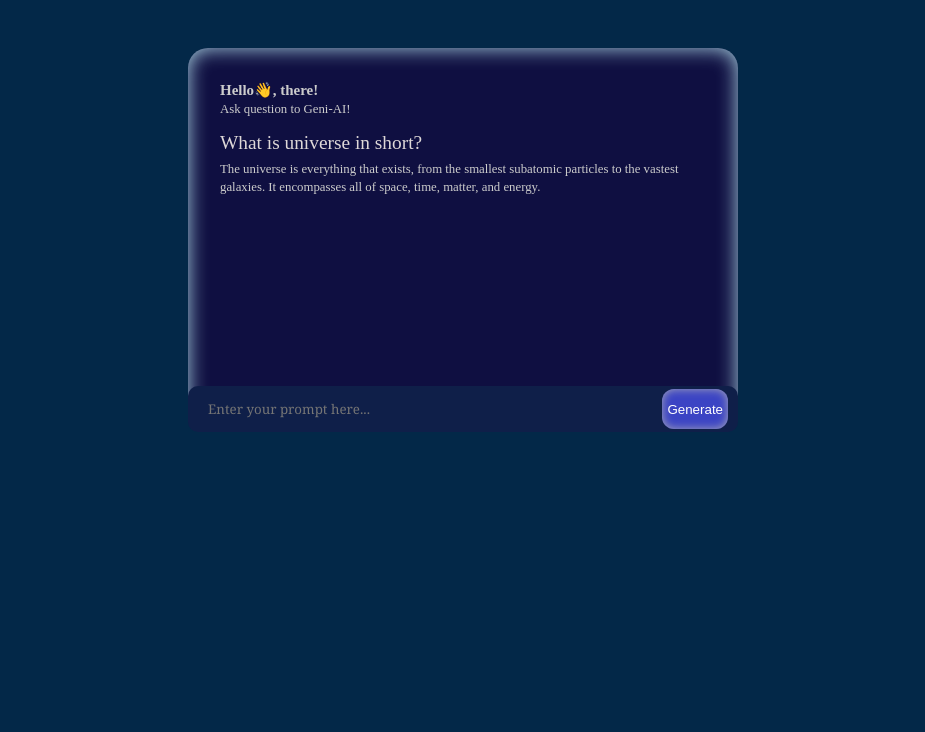
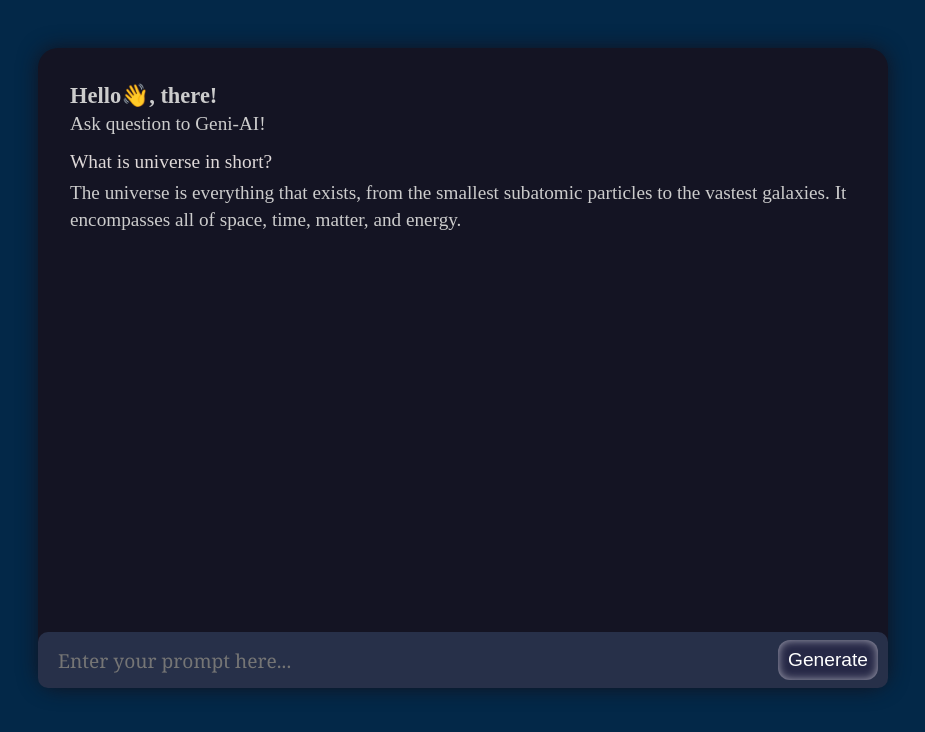
Before and after one commit to pgrabhilash/GenAI_Model, a website: page public/index.html in a window 1280 px wide. Shown: the whole page, without its empty margins (177-1102 px from the left). Drawn offline with nearby package versions, Linux system fonts and the light colour scheme.

Commit message:
changes in style

```diff
--- a/public/style.css
+++ b/public/style.css
@@ -6,32 +6,35 @@
 
 body{
     background-color: rgb(3, 40, 72);
+    font-size: 1.24rem;
 }
 
 .box{
-    max-width: 550px;
+    max-width: 850px;
     margin: auto;
     margin-top: 3rem;
     padding: 2rem;
     border-radius: 20px;
-    background-color: rgb(15, 15, 65);
+    background-color: #141423;
     color: rgb(204, 204, 204);
-    box-shadow: 0 0 20px lightblue inset;
+    box-shadow: 0 0 20px #13131f ;
     position: relative;
+    min-width: 300px;
+    height: 80dvh;
 }
 
 .box .screen{
-    font-size: .8rem;
+    font-size: 1.2rem;
     line-height: 1.4;
     width: 100%;
-    height: 320px;
+    height: 65dvh;
     overflow-y: auto;
 }
 
 .inp{
     position: absolute;
     bottom: 0;
-    background-color: rgb(15, 31, 73);
+    background-color:#273049;
     color: whitesmoke;
     padding: 3px 10px;
     border-radius:10px;
@@ -47,22 +50,24 @@
     background-color: rgba(27, 27, 27, 0);
     padding: 5px 10px;
     width: 80vw;
-    height: 40px;
+    height: 50px;
     border-radius: 10px;
     outline: none;
     color:aliceblue;
     font-family: Cambria, Cochin, Georgia, Times, 'Times New Roman', serif;
+    font-size: 1.2rem;
 }
 
 button{
-    padding: 5px;
+    padding: 5px 10px;
     border-radius: 12px;
     height: 40px;
     border: none;
-    background: #3b44c4;
+    background: #262846;
     color: white;
     cursor: pointer;
     box-shadow: 0 0 10px #a8a8b7 inset;
+    font-size: 1.2rem;
 }
 
 button:hover{
```
